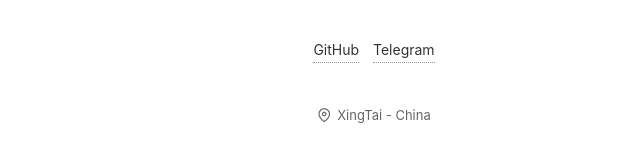
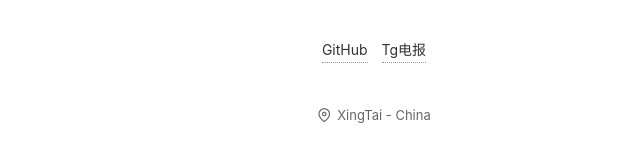
Before and after one commit to huixpp/HUIX, a plain HTML site: page index.html in a window 1280 px wide. Shown: the part 330-492 px from the top of the page, 266-906 px from the left. Drawn offline with Linux system fonts and the light colour scheme; files whose address does not match are found by name.

Commit message:
Update index.html

```diff
--- a/index.html
+++ b/index.html
@@ -29,7 +29,7 @@
     </div>
     <div class="links">
       <a href="https://github.com/huixpp" target="_blank" class="animate-slide-in-down">GitHub</a>
-      <a href="https://t.me/huixpp" target="_blank" class="animate-slide-in-down">Telegram</a>
+      <a href="https://t.me/huixpp" target="_blank" class="animate-slide-in-down">Tg电报</a>
     </div>
     <div class="location">
       <span class="location-icon animate-slide-in-up">
```
